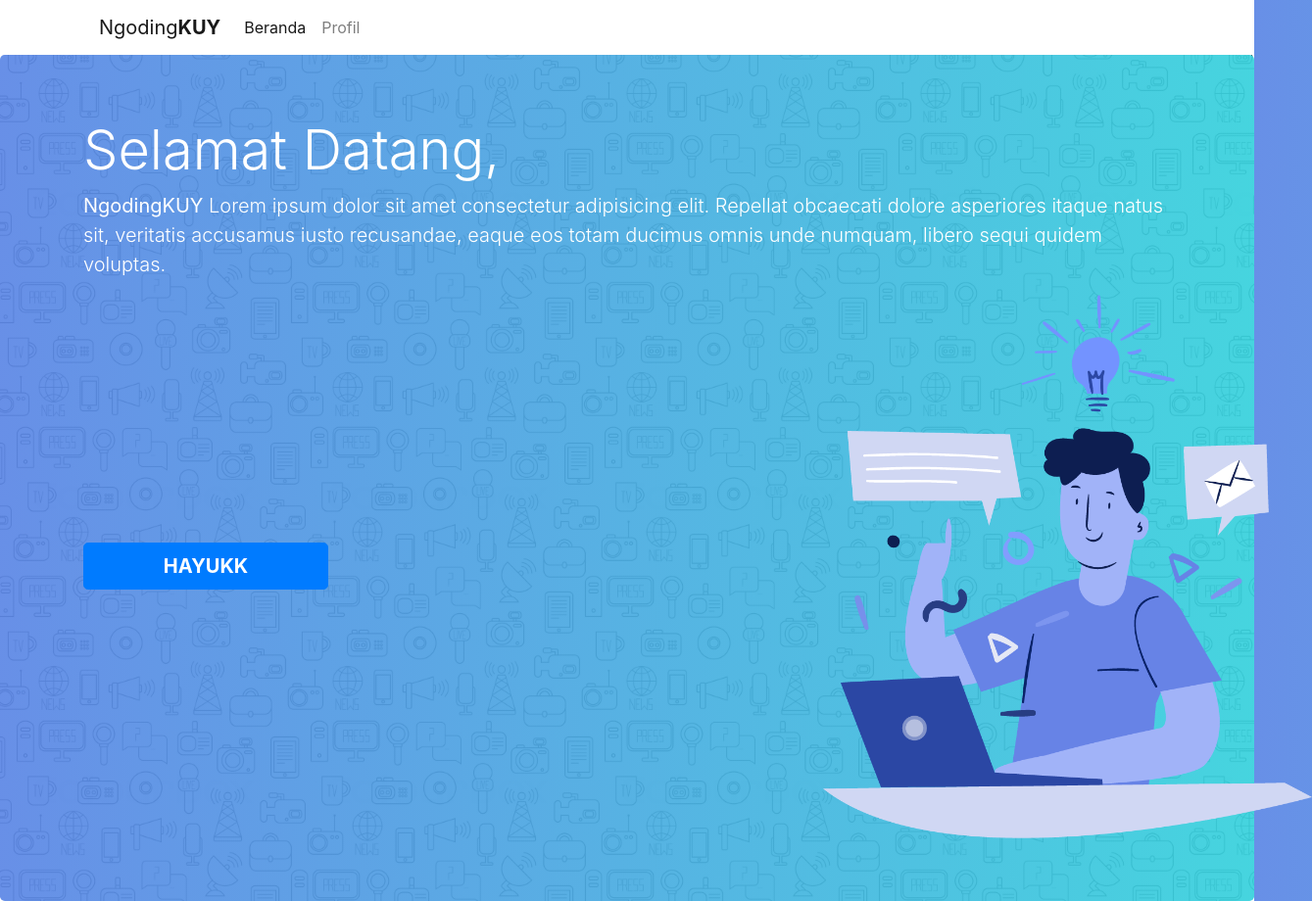
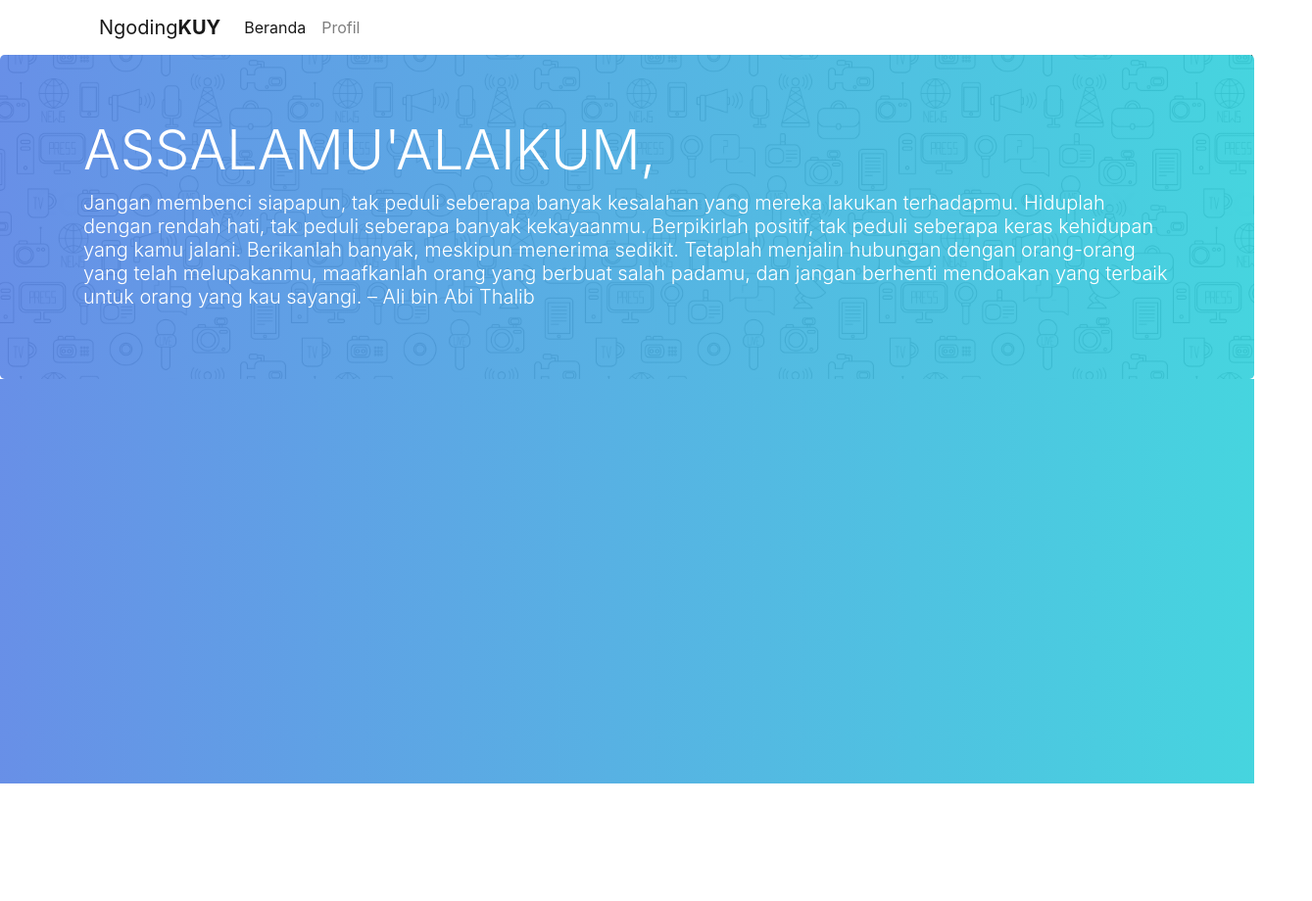
Before and after one commit to Lalanategar/154QUIZ, a plain HTML site: page index.html in a window 1280 px wide. Shown: the whole page at 98% size, 1339 px wide, since content can reach past the window. After the commit the page ends 800 px from the top, so only its background shows below. Drawn offline with Linux system fonts and the light colour scheme.

Commit message:
jumbotron

```diff
--- a/index.html
+++ b/index.html
@@ -41,12 +41,12 @@
   <section class="jumbotron-bg">
     <div class="jumbotron warna-bg text-white">
       <div class="container">
-        <h1 class="display-4">Selamat Datang,</h1>
-        <p class="lead"><b>NgodingKUY</b> Lorem ipsum dolor sit amet consectetur adipisicing elit. Repellat obcaecati
-          dolore asperiores itaque natus sit, veritatis accusamus iusto recusandae, eaque eos totam ducimus omnis unde
-          numquam, libero sequi quidem voluptas.</p>
-        <a class="btn btn-primary btn-lg" href="profil.html" role="button"><b>HAYUKK</b></a>
-        <img src="./img/Untitled-1.png">
+        <h1 class="display-4">ASSALAMU'ALAIKUM,</h1>
+        <h3 class="lead">Jangan membenci siapapun, tak peduli seberapa banyak kesalahan yang mereka lakukan terhadapmu.
+          Hiduplah dengan rendah hati, tak peduli seberapa banyak kekayaanmu. Berpikirlah positif, tak peduli seberapa
+          keras kehidupan yang kamu jalani. Berikanlah banyak, meskipun menerima sedikit. Tetaplah menjalin hubungan
+          dengan orang-orang yang telah melupakanmu, maafkanlah orang yang berbuat salah padamu, dan jangan berhenti
+          mendoakan yang terbaik untuk orang yang kau sayangi. – Ali bin Abi Thalib</h3>
       </div>
     </div>
   </section>
```
